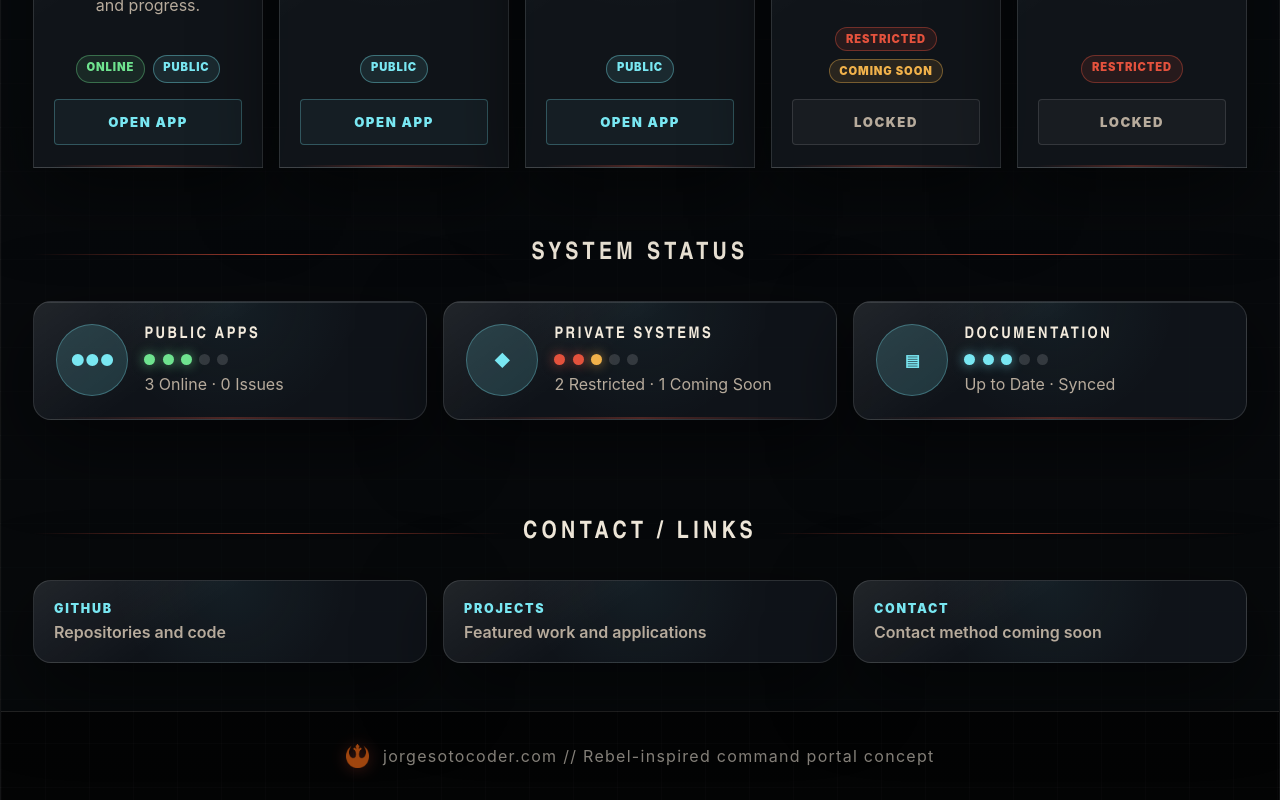
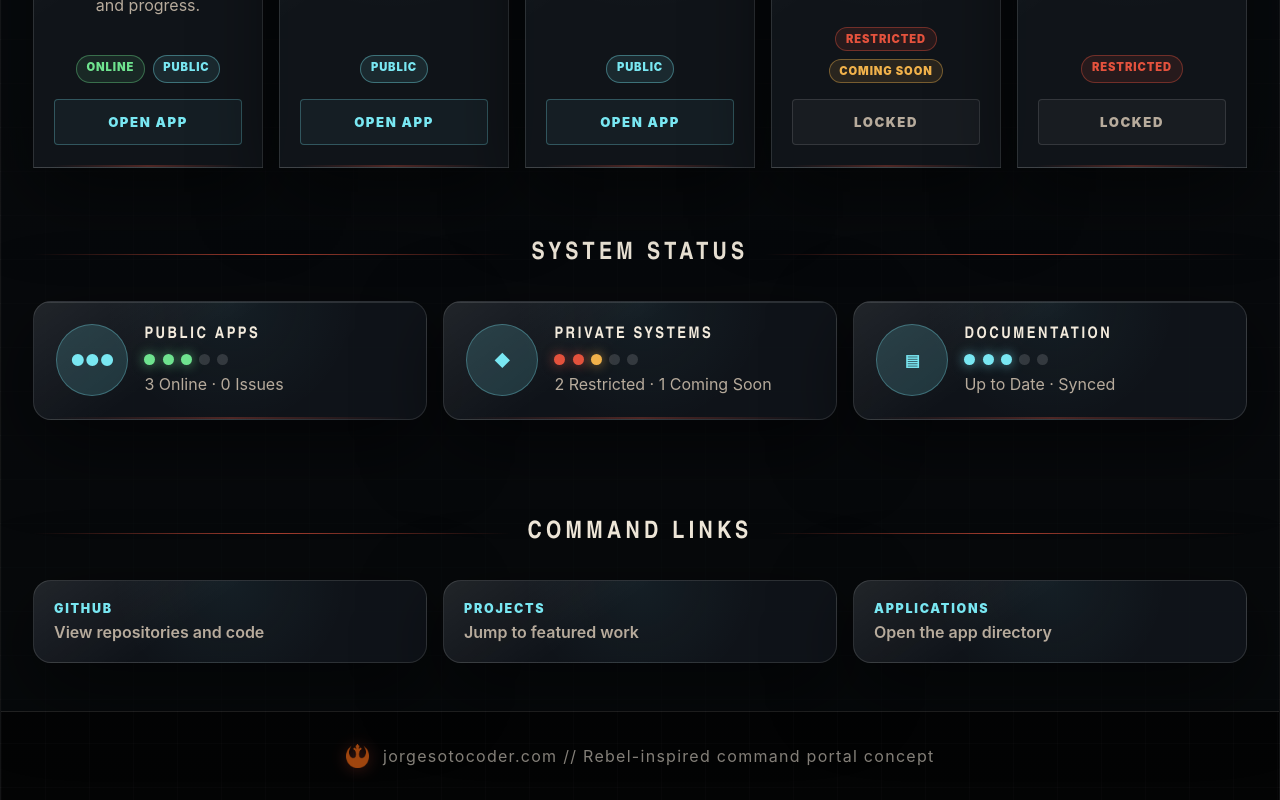
Before and after one commit to acurunner79/jorgesotocoder-portal, a React (Vite) app: page / in a window 1280 px wide. Shown: the part 1853-2653 px from the top of the page. Built offline with nearby package versions, Linux system fonts and the light colour scheme.

Commit message:
Polish command links section

```diff
--- a/src/App.jsx
+++ b/src/App.jsx
@@ -61,7 +61,12 @@ function ProjectCard({ project }) {
 
 function ContactCard({ item }) {
   return (
-    <a className="contact-card" href={item.href}>
+    <a
+      className="contact-card"
+      href={item.href}
+      target={item.external ? "_blank" : undefined}
+      rel={item.external ? "noreferrer" : undefined}
+    >
       <span>{item.label}</span>
       <strong>{item.value}</strong>
     </a>
@@ -238,7 +243,7 @@ export default function App() {
       <section className="contact-section" id="contact">
         <div className="section-heading">
           <span />
-          <h2>Contact / Links</h2>
+          <h2>Command Links</h2>
           <span />
         </div>
 
--- a/src/data/site.js
+++ b/src/data/site.js
@@ -50,17 +50,20 @@ export const featuredProjects = [
 export const contactLinks = [
   {
     label: "GitHub",
-    value: "Repositories and code",
+    value: "View repositories and code",
     href: "https://github.com/acurunner79",
+    external: true,
   },
   {
     label: "Projects",
-    value: "Featured work and applications",
+    value: "Jump to featured work",
     href: "#projects",
+    external: false,
   },
   {
-    label: "Contact",
-    value: "Contact method coming soon",
-    href: "#contact",
+    label: "Applications",
+    value: "Open the app directory",
+    href: "#apps",
+    external: false,
   },
 ];
```
